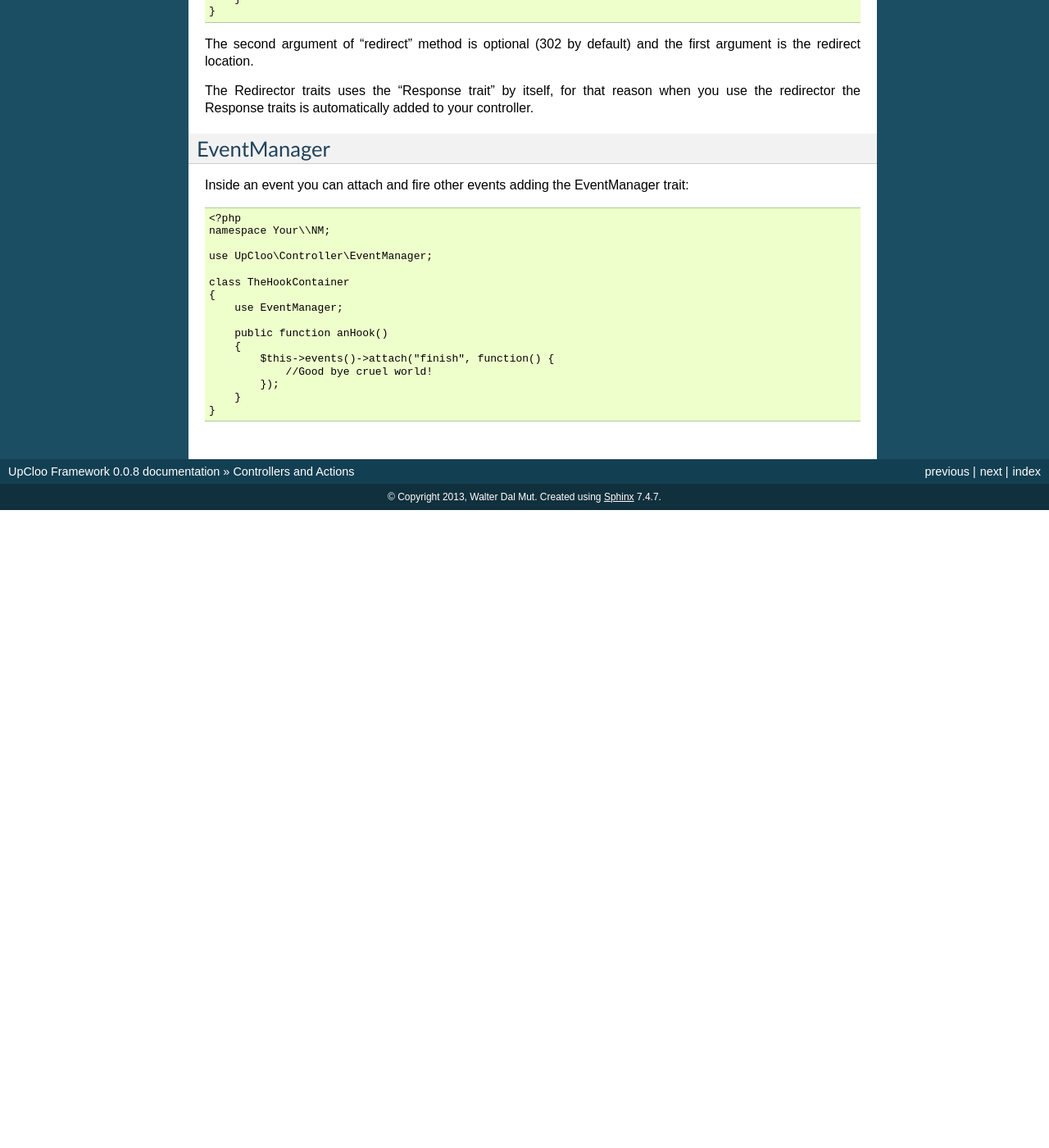
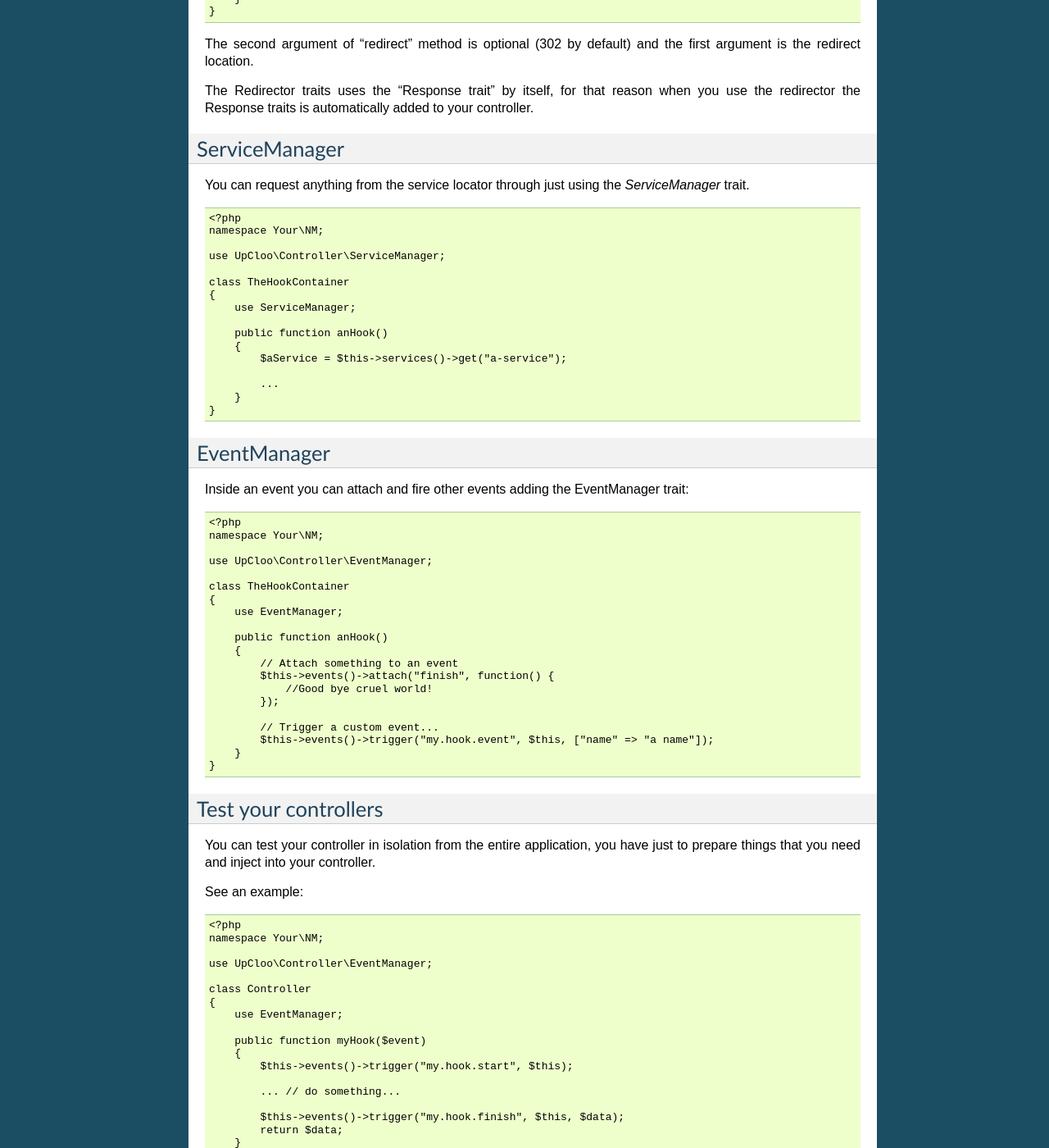
Before and after one commit to wdalmut/upcloo-web-framework, a Sphinx documentation site: the page built from docs/controllers.rst, in a window 1280 px wide and 1400 px high, scrolled down 1947 px. Shown: the whole window at 82% size. Built offline with Sphinx 7.4.7, drawn with Linux system fonts in a browser that asks for light colours; before the commit the page ends 2569 px from its top, so only the background shows below that; some of the changed text lies outside the part shown.

Commit message:
Reordered docs with new features

```diff
--- a/docs/controllers.rst
+++ b/docs/controllers.rst
@@ -122,6 +122,30 @@ the first argument is the redirect location.
 The Redirector traits uses the "Response trait" by itself, for that reason when you use
 the redirector the Response traits is automatically added to your controller.
 
+ServiceManager
+--------------
+
+You can request anything from the service locator through just using the
+`ServiceManager` trait. ::
+
+    <?php
+    namespace Your\NM;
+
+    use UpCloo\Controller\ServiceManager;
+
+    class TheHookContainer
+    {
+        use ServiceManager;
+
+        public function anHook()
+        {
+            $aService = $this->services()->get("a-service");
+
+            ...
+        }
+    }
+
+
 EventManager
 ------------
 
@@ -129,7 +153,7 @@ Inside an event you can attach and fire other events adding the EventManager
 trait::
 
     <?php
-    namespace Your\\NM;
+    namespace Your\NM;
 
     use UpCloo\Controller\EventManager;
 
@@ -139,8 +163,73 @@ trait::
 
         public function anHook()
         {
+            // Attach something to an event
             $this->events()->attach("finish", function() {
                 //Good bye cruel world!
             });
+
+            // Trigger a custom event...
+            $this->events()->trigger("my.hook.event", $this, ["name" => "a name"]);
         }
     }
+
+Test your controllers
+---------------------
+
+You can test your controller in isolation from the entire application, you have
+just to prepare things that you need and inject into your controller.
+
+See an example: ::
+
+    <?php
+    namespace Your\NM;
+
+    use UpCloo\Controller\EventManager;
+
+    class Controller
+    {
+        use EventManager;
+
+        public function myHook($event)
+        {
+            $this->events()->trigger("my.hook.start", $this);
+
+            ... // do something...
+
+            $this->events()->trigger("my.hook.finish", $this, $data);
+            return $data;
+        }
+    }
+
+Your tests could be something like this: ::
+
+    <?php
+    namespace UpCloo\NM;
+
+    use Zend\EventManager\EventManager;
+    use UpCloo\Test\ControllerTestUtils;
+
+    class ControllerTest extends \PHPUnit_Framework_TestCase
+    {
+        use ControllerTestUtils;
+
+        private $object;
+
+        public function setUp()
+        {
+            // Prepare the controller
+            $this->object = new Controller();
+            $this->object->setEventManager(new EventManager());
+        }
+
+        public function testWorkingAction()
+        {
+            $event = $this->getEventFromParams([
+                "param" => "hello"
+            ]);
+
+            $data = $this->object->myHook($event);
+
+            // asserts on data
+        }
+    }
```
Also changed, not shown: README.md (+15 -4 lines), docs/configuration.rst (+9 -5 lines), docs/getting-started.rst (+58 -2 lines), 1 other file.
